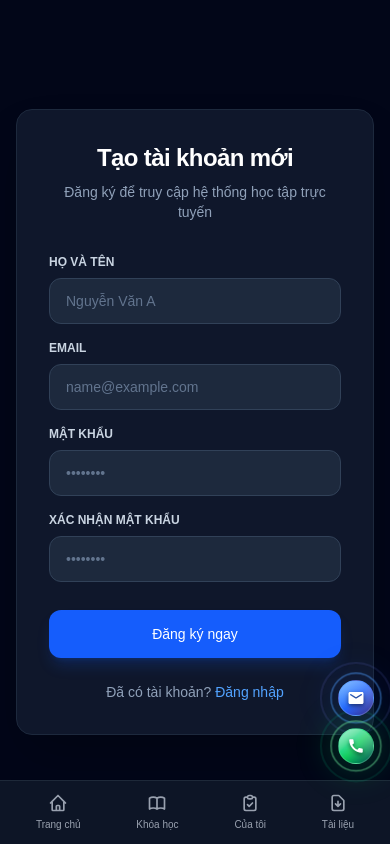
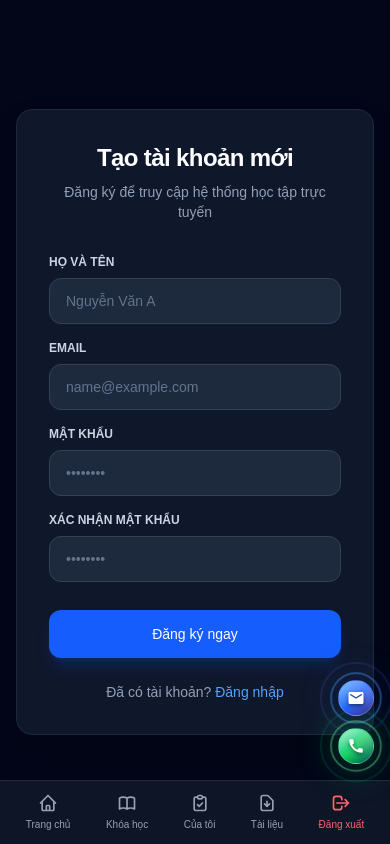
Before and after one commit to phuthien1103/mathstudyedu-platform, a Next.js app in the folder frontend/: page /register in a window 390 px wide. Built offline with nearby package versions, Linux system fonts and the light colour scheme.

Commit message:
feat: add logout button to mobile bottom navigation bar

```diff
--- a/frontend/src/components/Sidebar.tsx
+++ b/frontend/src/components/Sidebar.tsx
@@ -117,7 +117,15 @@ export default function Sidebar() {
         </div>
 
          <div className="mt-auto mb-6 px-3">
-            <Link className="flex items-center h-12 px-3 rounded-xl text-gray-400 hover:bg-red-500/10 hover:text-red-500 transition-all duration-200 group" href="/login">
+            <Link
+              className="flex items-center h-12 px-3 rounded-xl text-gray-400 hover:bg-red-500/10 hover:text-red-500 transition-all duration-200 group"
+              href="/login"
+              onClick={() => {
+                localStorage.removeItem('token');
+                localStorage.removeItem('accessToken');
+                localStorage.removeItem('user');
+              }}
+            >
                 <div className="flex-shrink-0 flex items-center justify-center w-6 h-6">
                   <svg xmlns="http://www.w3.org/2000/svg" className="w-6 h-6" fill="none" viewBox="0 0 24 24" stroke="currentColor" strokeWidth={2}>
                     <path strokeLinecap="round" strokeLinejoin="round" d="M17 16l4-4m0 0l-4-4m4 4H7m6 4v1a3 3 0 01-3 3H6a3 3 0 01-3-3V7a3 3 0 013-3h4a3 3 0 013 3v1" />
@@ -159,6 +167,21 @@ export default function Sidebar() {
           </svg>
           <span className="text-[10px] mt-1 font-medium">Tài liệu</span>
         </Link>
+
+        <Link
+          href="/login"
+          onClick={() => {
+            localStorage.removeItem('token');
+            localStorage.removeItem('accessToken');
+            localStorage.removeItem('user');
+          }}
+          className="flex flex-col items-center justify-center text-red-400 hover:text-red-300"
+        >
+          <svg xmlns="http://www.w3.org/2000/svg" className="w-5 h-5" fill="none" viewBox="0 0 24 24" stroke="currentColor" strokeWidth={2}>
+            <path strokeLinecap="round" strokeLinejoin="round" d="M17 16l4-4m0 0l-4-4m4 4H7m6 4v1a3 3 0 01-3 3H6a3 3 0 01-3-3V7a3 3 0 013-3h4a3 3 0 013 3v1" />
+          </svg>
+          <span className="text-[10px] mt-1 font-medium">Đăng xuất</span>
+        </Link>
       </div>
     </>
   );
```
